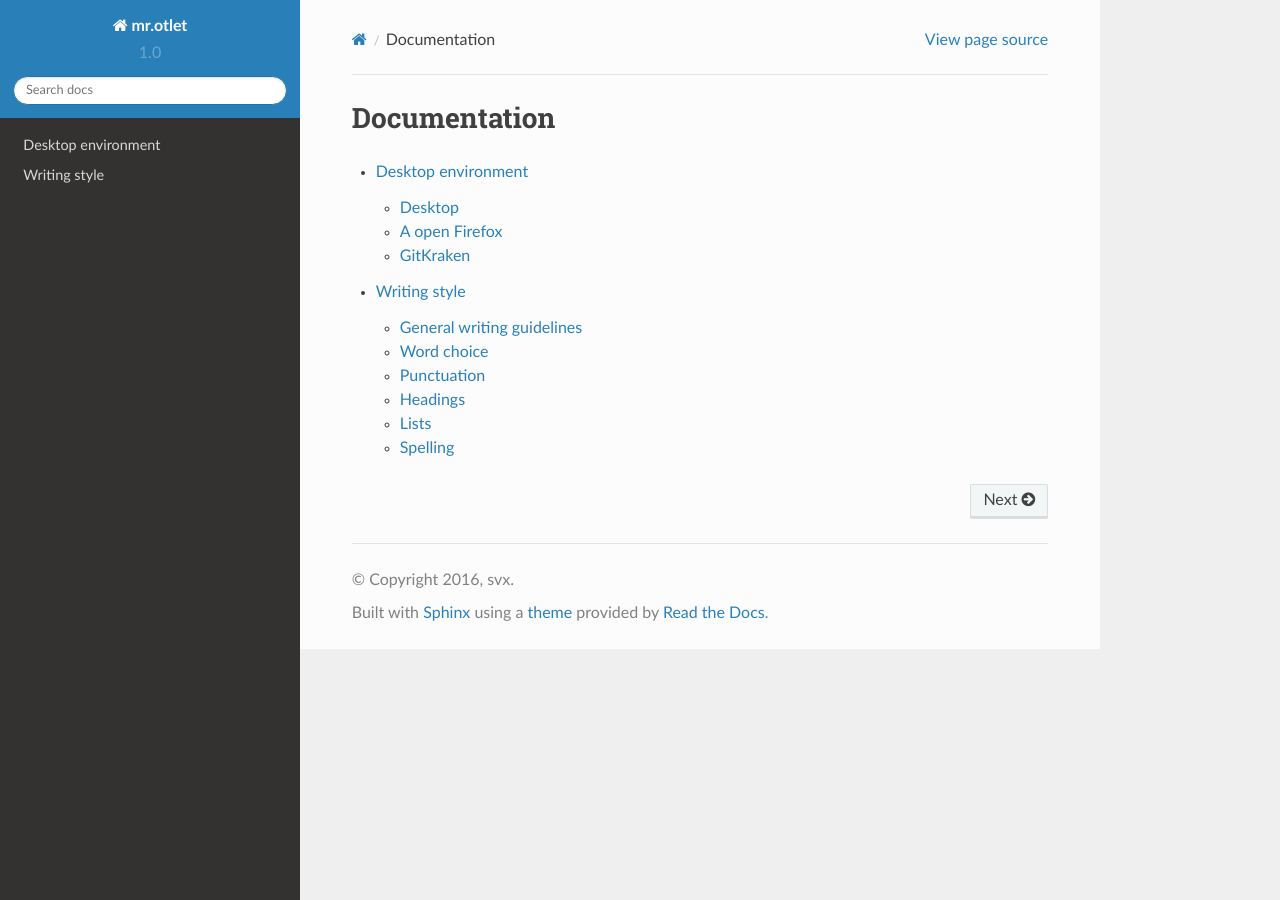
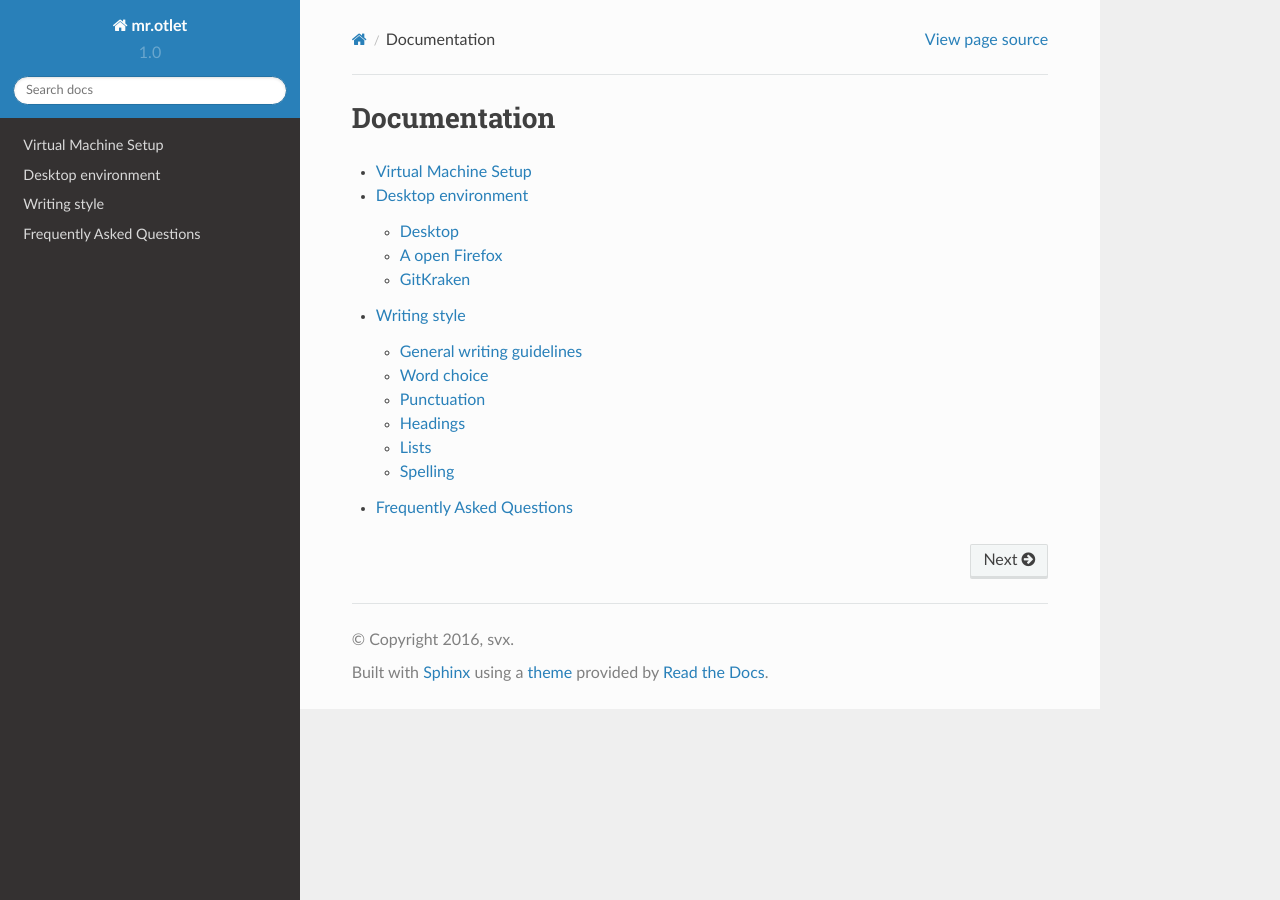
Before and after one commit to svx/mr.otlet, a Sphinx documentation site: the page built from docs/index.rst, in a window 1280 px wide. Built offline with Sphinx 7.4.7 and the Read the Docs theme 2.0.0, drawn with Linux system fonts in a browser that asks for light colours.

Commit message:
Docs: Start with faq and vm setup

```diff
--- /dev/null
+++ b/docs/faq.rst
@@ -0,0 +1,6 @@
+==========================
+Frequently Asked Questions
+==========================
+
+:Q: **Why you use Debian and not Ubuntu as Operating System?**
+:A: Debian has a smaller base, which makes mr.otlet lighter.
--- a/docs/index.rst
+++ b/docs/index.rst
@@ -5,5 +5,7 @@ Documentation
 .. toctree::
    :maxdepth: 2
 
+   vm_setup
    desktop_environment
    writing-style
+   faq
--- /dev/null
+++ b/docs/vm_setup.rst
@@ -0,0 +1,11 @@
+=====================
+Virtual Machine Setup
+=====================
+
++-------------------+-------------------+
+|CPU                |2                  |
++-------------------+-------------------+
+|Memory             |2048               |
++-------------------+-------------------+
+|Operating System   |Debian "Jessie"    |
++-------------------+-------------------+
```
